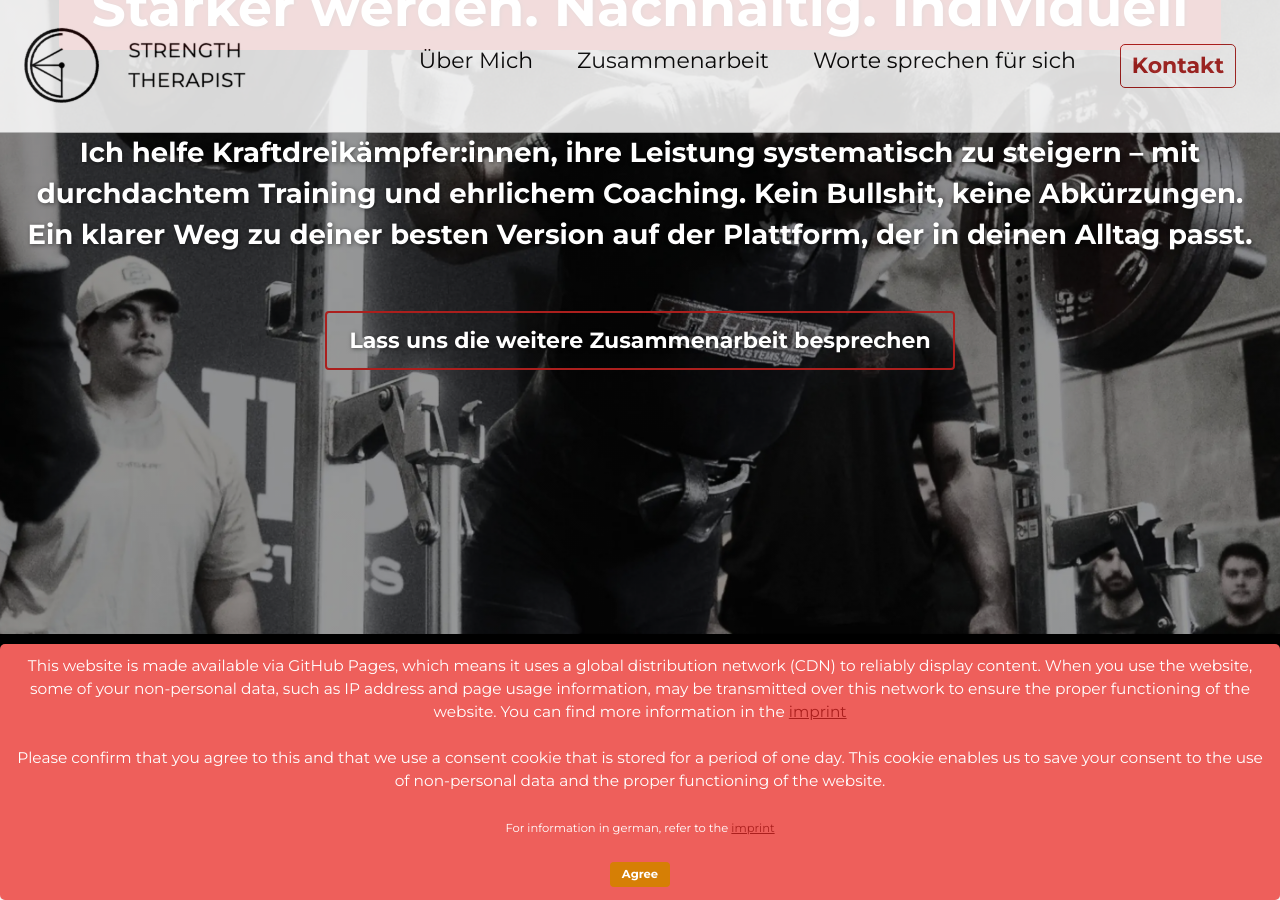
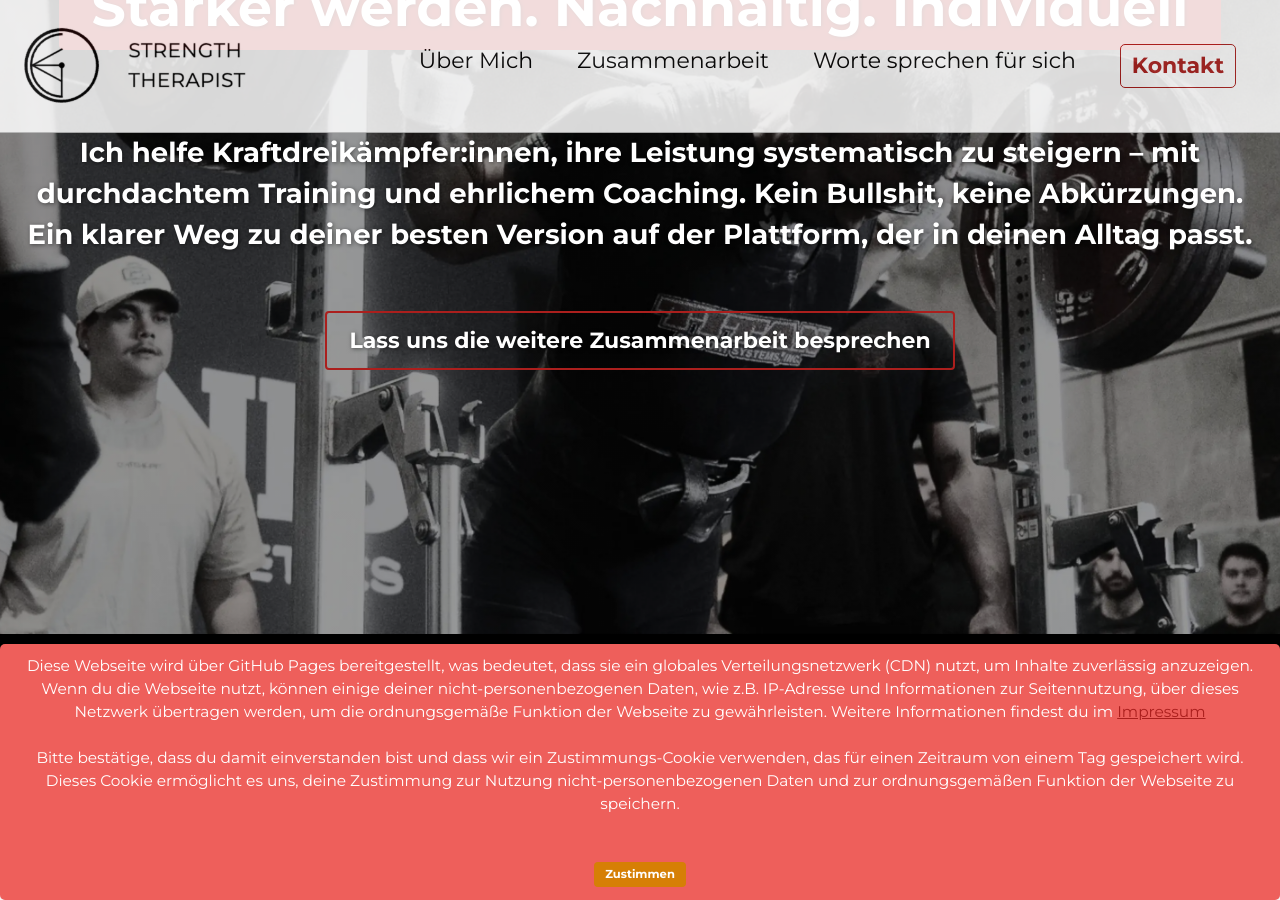
Before and after one commit to perstarke-webdev/strengththerapist-site, a Jekyll site: the page built from _pages/index.html, in a window 1280 px wide and 900 px high, scrolled down 399 px. Built offline with Jekyll 4.4.1, drawn with Linux system fonts in a browser that asks for light colours; cached includes are drawn as plain includes.

Commit message:
update popup

```diff
--- a/_includes/popup.html
+++ b/_includes/popup.html
@@ -1,22 +1,18 @@
 <div id="cookie-banner">
-    This website is made available via GitHub Pages, which means it uses a global distribution network (CDN) to reliably display content. When you use the website, some of your non-personal data, such as IP address and page usage information, may be transmitted over this network to ensure the proper functioning of the website.
-    You can find more information in the
+    Diese Webseite wird über GitHub Pages bereitgestellt, was bedeutet, dass sie ein globales Verteilungsnetzwerk (CDN) nutzt, um Inhalte zuverlässig anzuzeigen. Wenn du die Webseite nutzt, können einige deiner nicht-personenbezogenen Daten, wie z.B. IP-Adresse und Informationen zur Seitennutzung, über dieses Netzwerk übertragen werden, um die ordnungsgemäße Funktion der Webseite zu gewährleisten.
+    Weitere Informationen findest du im
     <a href="/imprint#github-pages-und-cdn-nutzung"
        target="_blank" rel="noopener noreferrer nofollow">
-        imprint</a><br><br>
+        Impressum</a><br><br>
 
 
-    Please confirm that you agree to this and that we use a consent cookie that is stored for a period of one day. This cookie enables us to save your consent to the use of non-personal data and the proper functioning of the website.<br><br>
+    Bitte bestätige, dass du damit einverstanden bist und dass wir ein Zustimmungs-Cookie verwenden, das für einen Zeitraum von einem Tag gespeichert wird. Dieses Cookie ermöglicht es uns, deine Zustimmung zur Nutzung nicht-personenbezogenen Daten und zur ordnungsgemäßen Funktion der Webseite zu speichern.<br><br>
 
-    <small>For information in german, refer to the
-        <a href="/imprint"
-           target="_blank" rel="noopener noreferrer nofollow">
-            imprint</a>
-    </small>
 
-    <br><br>
 
-    <button class="btn btn--warning" id="cookie-consent-btn">Agree</button>
+    <br>
+
+    <button class="btn btn--warning" id="cookie-consent-btn">Zustimmen</button>
 </div>
 
 
```
